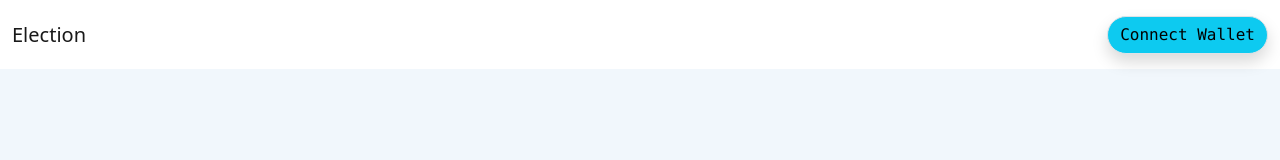
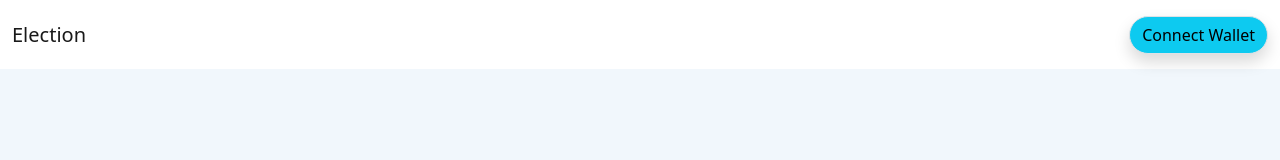
Before and after one commit to Selcuk05/election-erc20, a website with bundled scripts: page frontend/index.html in a window 1280 px wide. Shown: the top 160 px of the page. Built offline with nearby package versions, Linux system fonts and the light colour scheme.

Commit message:
Changed connection button font to default,

```diff
--- a/frontend/index.html
+++ b/frontend/index.html
@@ -13,7 +13,7 @@
     <nav class="navbar navbar-light navbar-expand-md" style="height: 69px;">
         <div class="container-fluid">
             <a class="navbar-brand">Election</a>
-            <button class="btn btn-info font-monospace border rounded-pill shadow" data-bss-disabled-mobile="true"
+            <button class="btn btn-info border rounded-pill shadow" data-bss-disabled-mobile="true"
                 data-bss-hover-animate="pulse" type="submit" id="connectButton" onclick="bundle.connect()">Connect Wallet</button>
         </div>
     </nav>
```
